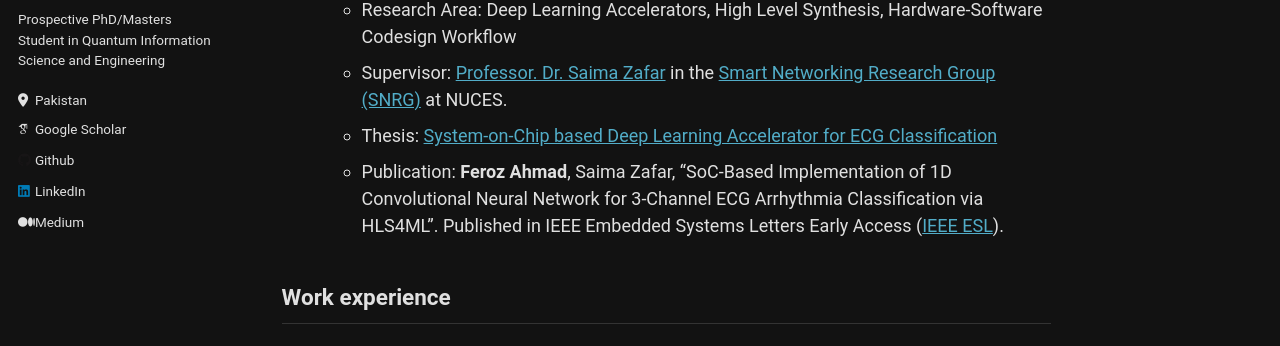
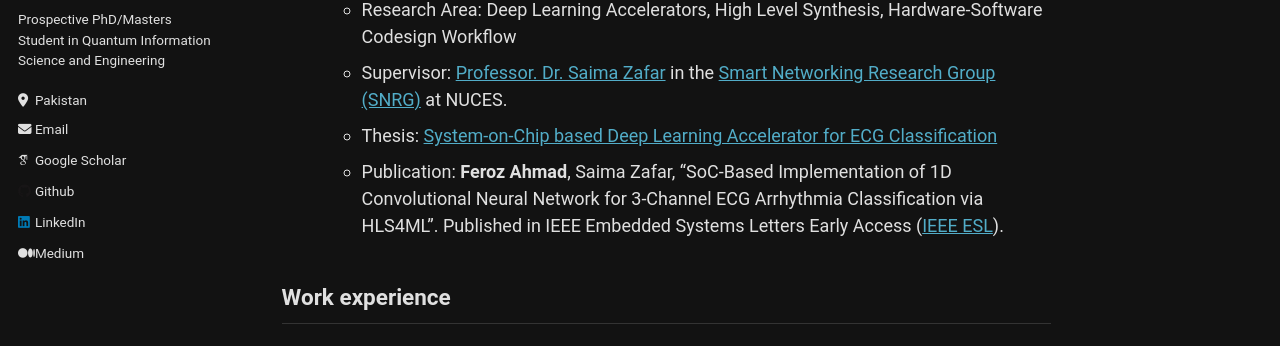
Before and after one commit to Fe-r-oz/Fe-r-oz.github.io, a Jekyll site: the page built from _pages/about.md, in a window 1280 px wide. Shown: the part 297-643 px from the top of the page. Built offline with Jekyll 4.4.1, drawn with Linux system fonts in a browser that asks for light colours; some web fonts are replaced; a script that is not in the unit is left out.

Commit message:
Update _config.yml

```diff
--- a/_config.yml
+++ b/_config.yml
@@ -28,7 +28,7 @@ author:
   location         : "Pakistan"
   employer         :
   uri              : # URL
-  email            :
+  email            : feroz.ahmad.email@gmail.com
 
   # Academic websites
   arxiv            : # URL - Update with the correct link to your profile
```
